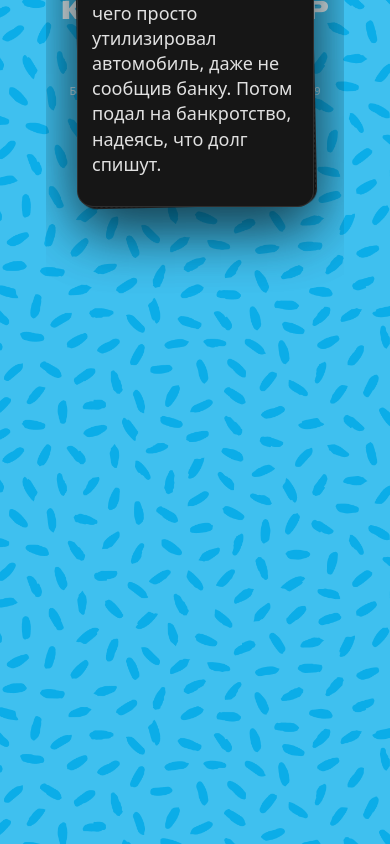
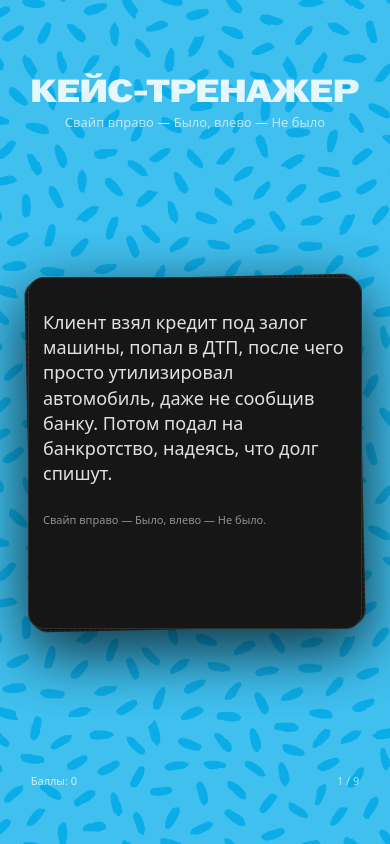
Before and after one commit to alyonayanokoglo/tinder_game, a React (Vite) app: page / in a window 390 px wide. Built offline with nearby package versions, Linux system fonts and the light colour scheme.

Commit message:
fix: упрощены стили мобильной версии, убраны конфликты

```diff
--- a/src/App.css
+++ b/src/App.css
@@ -361,50 +361,29 @@
 /* Адаптация для мобильных (до 480px) */
 @media (max-width: 480px) {
   #root {
-    padding: 16px;
-    height: 100vh;
-    overflow: hidden;
+    padding: 4px;
   }
 
   .app {
-    gap: 8px;
-    height: 100%;
-    display: flex;
-    flex-direction: column;
-  }
-
-  .app-header {
-    flex-shrink: 0;
+    gap: 4px;
   }
 
   .brand {
-    font-size: 26px;
-    line-height: 1;
-    margin: 0 0 2px 0;
+    font-size: 32px;
+    line-height: 1.2;
   }
 
   .sub {
-    font-size: 11px;
-    margin: 0;
-    line-height: 1.2;
+    font-size: 13px;
   }
 
   .deck {
-    flex: 1;
-    height: auto;
-    min-height: 0;
-    padding-bottom: 28px;
-    position: relative;
+    height: 75vh;
   }
 
   .card {
-    width: 88%;
-    max-width: 340px;
-    height: auto;
-    max-height: 60vh;
-    aspect-ratio: 3 / 4;
-    min-height: auto;
-    margin: auto;
+    width: min(340px, 85vw);
+    min-height: 350px;
   }
 
   .card-inner {
@@ -437,36 +416,20 @@
 
   .modal {
     width: 92vw;
-    max-height: 85vh;
+    max-height: 90vh;
   }
 
   .modal-header h2 {
-    font-size: 20px;
-    margin: 8px 0;
+    font-size: 22px;
   }
 
   .modal-body {
-    padding: 8px 12px;
-    gap: 6px;
-    font-size: 13px;
-  }
-
-  .section {
-    margin-top: 6px;
-  }
-
-  .section-title {
-    margin-bottom: 4px;
-    font-size: 13px;
-  }
-
-  .pill {
-    padding: 3px 8px;
-    font-size: 11px;
+    padding: 10px 12px;
+    gap: 8px;
   }
 
   .modal-header {
-    padding: 8px 12px;
+    padding: 10px 12px;
   }
 
   .modal-actions {
@@ -480,33 +443,20 @@
 
   .protection {
     padding: 8px;
-    font-size: 12px;
-    line-height: 1.4;
+    font-size: 13px;
   }
 
   .final-score .score-number {
-    font-size: 56px;
+    font-size: 64px;
   }
 
   .final-message {
-    font-size: 14px !important;
-  }
-
-  .modal-backdrop {
-    overflow: hidden;
+    font-size: 16px !important;
   }
 
   .progress,
   .score {
     font-size: 11px;
-    bottom: -22px;
-  }
-
-  .progress {
-    right: 8px;
-  }
-
-  .score {
-    left: 8px;
+    bottom: -20px;
   }
 }
--- a/src/index.css
+++ b/src/index.css
@@ -77,15 +77,3 @@ button:focus,
 button:focus-visible {
   outline: 4px auto -webkit-focus-ring-color;
 }
-
-@media (max-width: 480px) {
-  html, body, #root {
-    height: 100vh;
-    overflow: hidden;
-  }
-
-  body {
-    min-height: 100vh;
-    max-height: 100vh;
-  }
-}
```
